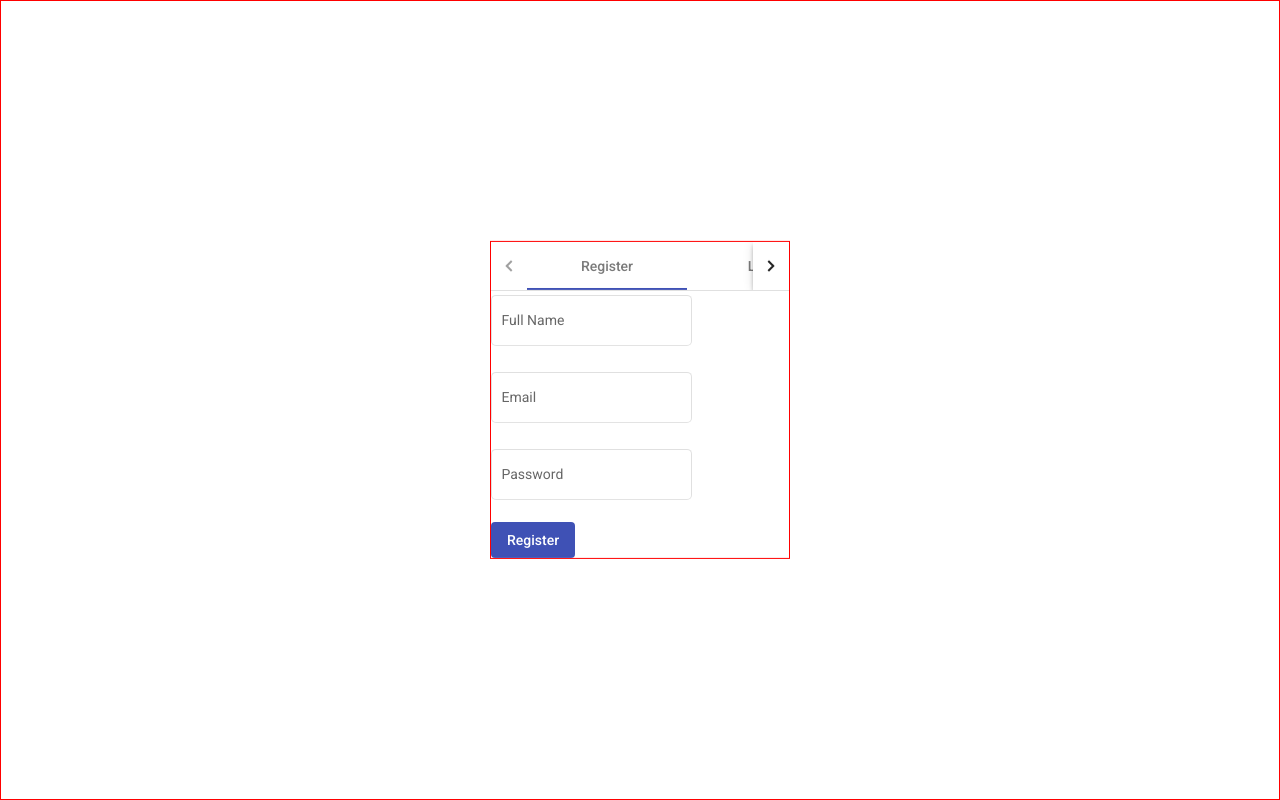
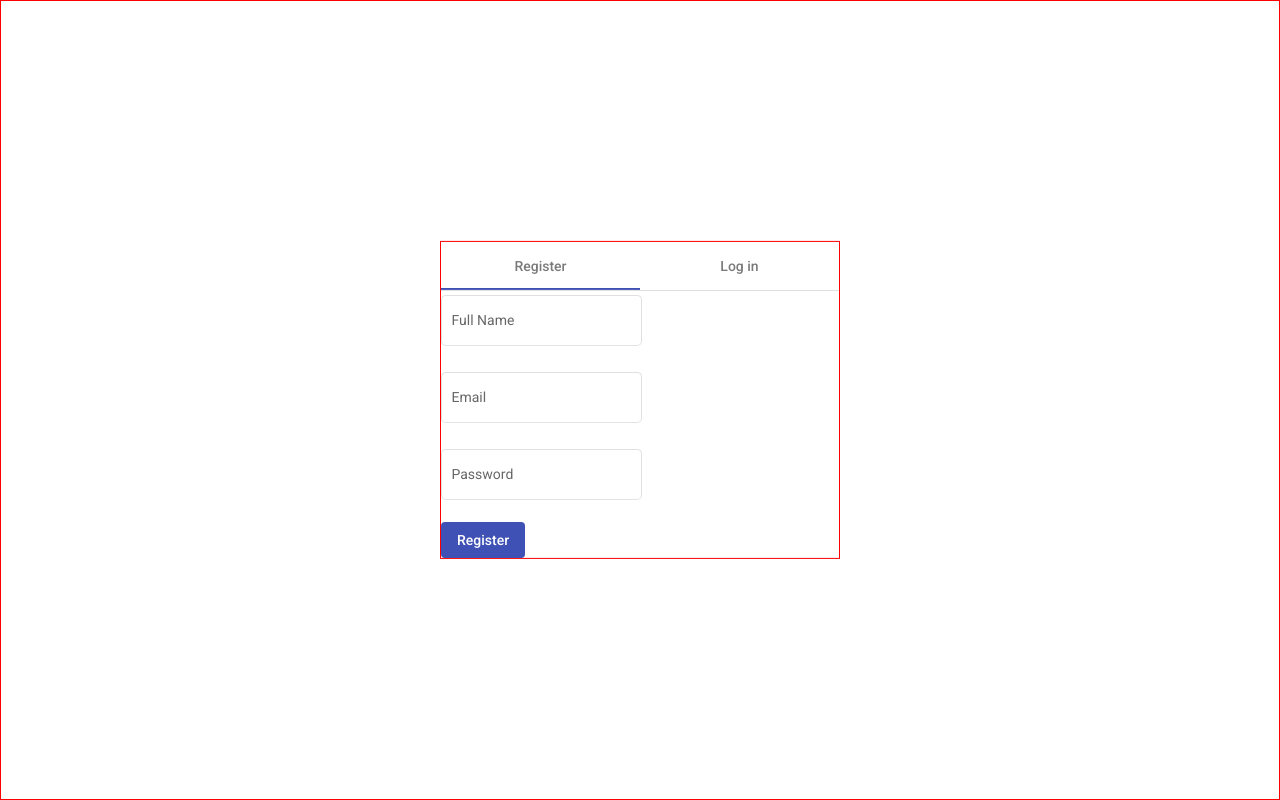
Before and after one commit to snsakib/password-manager, an Angular app: page /register-or-login in a window 1280 px wide. Built offline with nearby package versions, Linux system fonts and the light colour scheme.

Commit message:
make login form wrapper responsive

```diff
--- a/src/app/register-or-login/register-or-login.component.scss
+++ b/src/app/register-or-login/register-or-login.component.scss
@@ -7,10 +7,14 @@
 }
 mat-tab-group {
     position: absolute;
-    width: 18.75rem; // 300px
+    width: 18.75rem; //300px
     margin: 0;
     top: 50%;
     left: 50%;
     transform: translate(-50%, -50%);
     border: 1px solid red;
+
+    @media screen and (min-width: '550px') {
+        width: 25rem; //400px
+    }
 }
```
